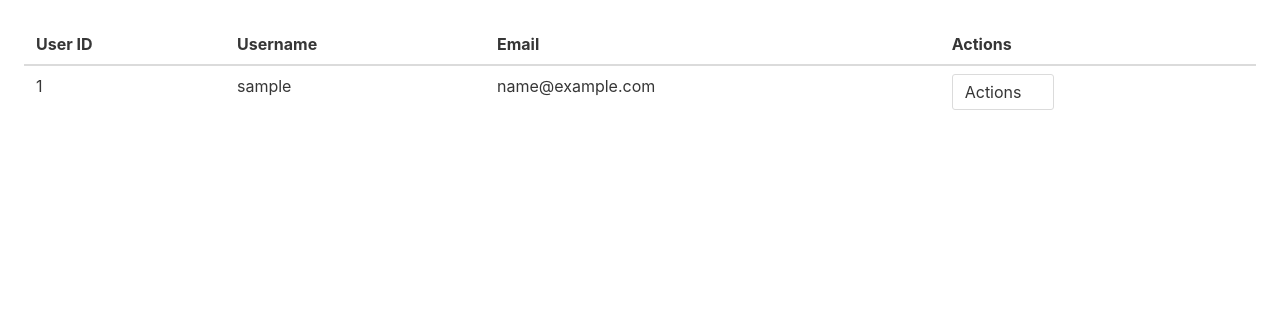
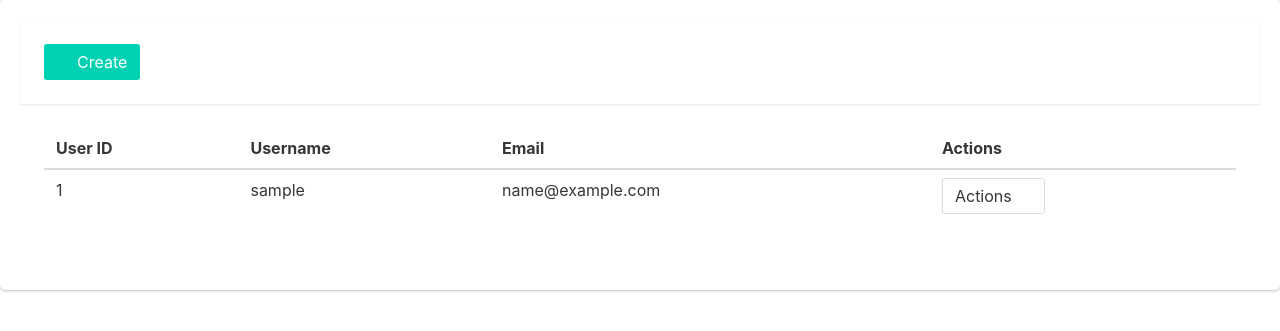
Before and after one commit to bengayanilo/PSPS, a PHP site: page /Backend/html/users/user-index.php in a window 1280 px wide. Shown: the top 331 px of the page. Run offline with PHP 8.4, Linux system fonts and the light colour scheme; tables that the repository leaves empty or names only in its code hold one stand-in row (values such as "Sample post").

Commit message:
Users update
Made templates for functions such as delete, edit, and show

```diff
--- /dev/null
+++ b/Backend/html/users/user-delete.php
@@ -0,0 +1,4 @@
+<?php
+	require('../../../Database/config.php');
+	include 'user-show.php';
+?>
--- a/Backend/html/users/user-index.php
+++ b/Backend/html/users/user-index.php
@@ -8,6 +8,25 @@
 	    <link rel="stylesheet" type="text/css" media="screen" href="../../../Static/css/bulma/bulma-pageloader.min.css" />
 	</head>
 	<body>
+	<div class="columns">
+		<div class="column">
+			<div class="card box">
+				<div class="card-header">
+					<nav class="level">
+						<div class="level-left">
+							<div class="level-item">
+								<div class="card-content field has-addons">
+									<a href="/" class="button is-primary">
+										<span class="icon is-small">
+											<i class="fa fa-plus"></i>
+										</span>
+										<span>Create</span>
+									</a>
+								</div>
+							</div>
+						</div>
+					</nav>
+				</div>
 				<div class="card-content">
 					<table class="table is-fullwidth">
 						<thead>
@@ -23,5 +42,9 @@
 						</tbody>
 					</table>
 				</div>
+			</div>
+		</div>
+	</div>
+
 	</body>
 </html>
--- /dev/null
+++ b/Backend/html/users/user-scripts.js
@@ -0,0 +1,4 @@
+function showusers(){
+	$("div#content").load("users/user-index.php");
+	return false;
+};
--- a/Backend/html/users/user-show.php
+++ b/Backend/html/users/user-show.php
@@ -1,5 +1,4 @@
 <?php
-	session_start();
 	require('../../../Database/config.php');
 
 	$getuser = "SELECT user_id, user_name, user_email FROM tbl_users";
@@ -26,7 +25,7 @@
 								<div class="dropdown-content">
 									<a class="dropdown-item" href="">View</a>
 									<a class="dropdown-item" href="">Edit</a>
-									<a class="dropdown-item confirm-delete" href="">Delete</a>
+									<a class="dropdown-item" href="">Delete</a>
 								</div>
 							</div>
 						</div>
--- /dev/null
+++ b/Backend/html/users/user-update.php
@@ -0,0 +1,4 @@
+<?php
+	require('../../../Database/config.php');
+	include 'user-show.php';
+?>
```
Also changed, not shown: Backend/html/backend-base.php (+8 -13 lines). Lines whose indentation alone changed are shown as unchanged.
